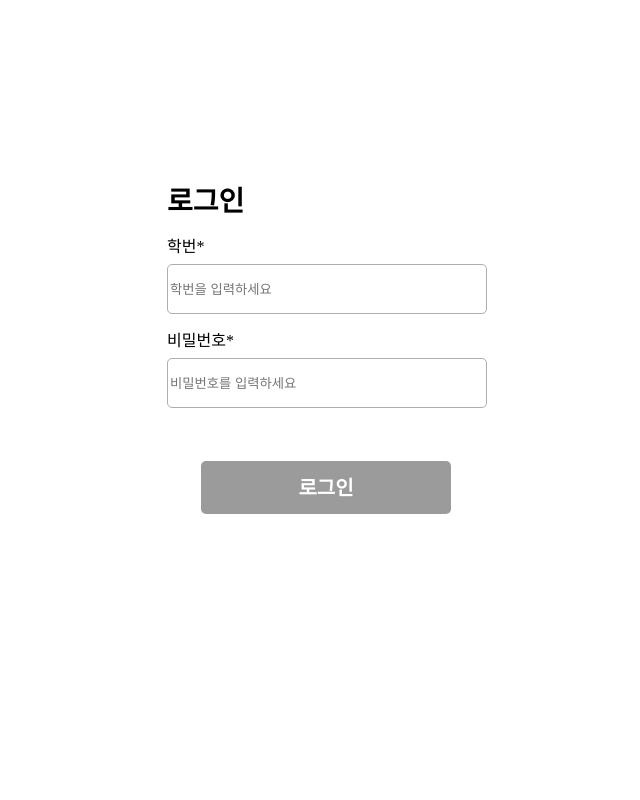
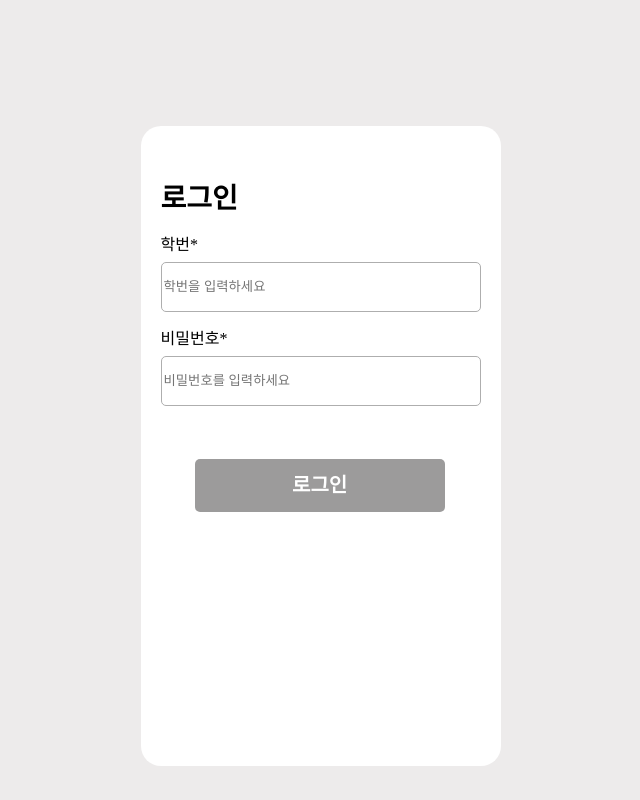
Before and after one commit to mytime501/flask, a Flask app: page /login in a window 1280 px wide. Shown: the whole page, without its empty margins (373-1013 px from the left). Run offline with Flask 3, Linux system fonts and the light colour scheme.

Commit message:
Update login.html

```diff
--- a/templates/login.html
+++ b/templates/login.html
@@ -5,15 +5,21 @@
         </script>
     {% endif %}
 {% endwith %}
+
 <html>
     <head>
         <meta charset="utf-8">
         <meta name="viewport" content="width=device-width, initial-scale=1.0">
         <style type="text/css">
+            body {
+                background: #EDEBEB;
+            }
+
             .login1{
                 position: relative;
                 width: 360px;
                 height: 640px;
+                border-radius: 20px;
 
                 background: #FFFFFF;
             }
@@ -180,7 +186,8 @@
 
         <title>로그인</title>
     </head>
-    <body class="login1">
+    <body>
+        <div class = "login1">
             <form method = "POST">
                 <div class="login2">로그인</div>
                 <div>
@@ -193,5 +200,6 @@
                 </div>
                 <button type="submit" class="check">로그인</button>
             </form>
+        </div>
     </body>
 </html>
```
Lines whose indentation alone changed are shown as unchanged.
